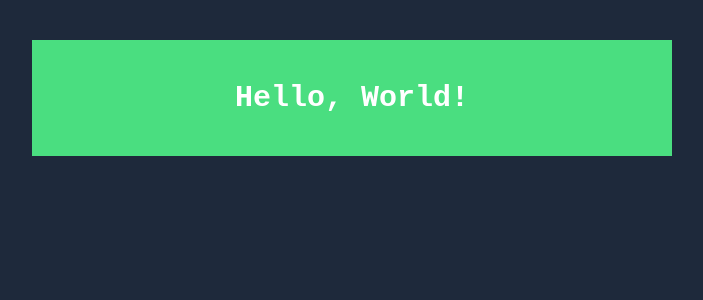
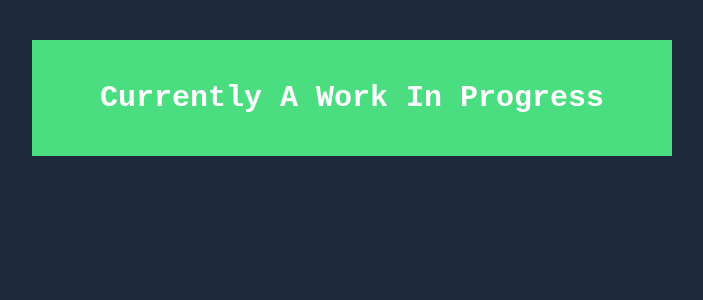
Before and after one commit to ajoy267/portfolio, a React app: page / in a window 1280 px wide. Shown: the top 300 px of the page, without its empty margins (288-991 px from the left). Built offline with nearby package versions, Linux system fonts and the light colour scheme.

Commit message:
changing main message

```diff
--- a/src/App.jsx
+++ b/src/App.jsx
@@ -17,7 +17,7 @@ export default function App() {
         ${styles.myCustomCssClass}
       `}
     >
-      Hello, World!
+      Currently A Work In Progress
     </h1>
   );
 }
--- a/src/index.html
+++ b/src/index.html
@@ -8,6 +8,6 @@
   </head>
 
   <body>
-    <div id="root">Currently A Work In Progress</div>
+    <div id="root"></div>
   </body>
 </html>
```
